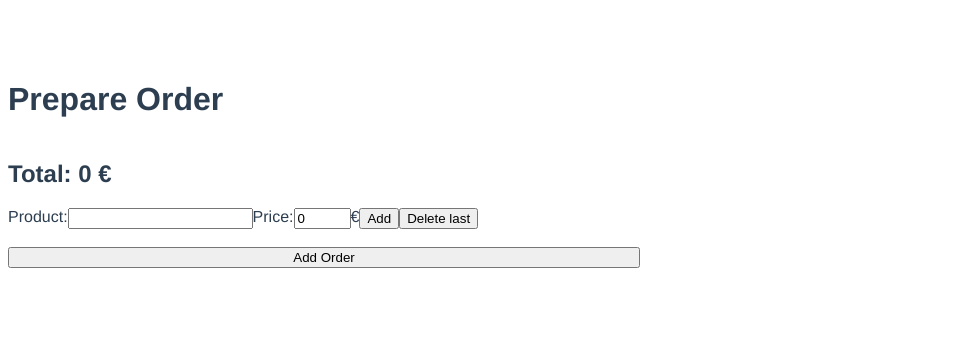
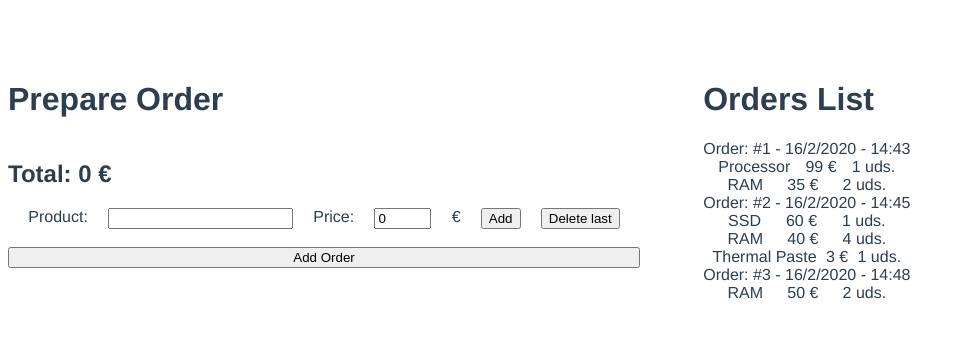
Before and after one commit to enm1986/PC5-App-Comandes, a Vue app: page / in a window 1280 px wide. Shown: the top 338 px of the page, without its empty margins (0-965 px from the left). Built offline with nearby package versions, Linux system fonts and the light colour scheme; data requests are answered from the project's data file.

Commit message:
Listar pedidos

```diff
--- a/src/App.vue
+++ b/src/App.vue
@@ -5,18 +5,21 @@
     <HelloWorld msg="Welcome to Your Vue.js App"/>
     -->
     <PrepareOrder />
+    <ListOrders />
   </div>
 </template>
 
 <script>
 //import HelloWorld from './components/HelloWorld.vue'
 import PrepareOrder from "./components/PrepareOrder.vue";
+import ListOrders from "./components/ListOrders.vue";
 
 export default {
   name: "App",
   components: {
     //HelloWorld
-    PrepareOrder
+    PrepareOrder,
+    ListOrders
   }
 };
 </script>
@@ -26,5 +29,7 @@ export default {
   font-family: Avenir, Helvetica, Arial, sans-serif;
   color: #2c3e50;
   margin-top: 60px;
+  display: flex;
+  justify-content: space-between;
 }
 </style>
--- /dev/null
+++ b/src/components/ListOrders.vue
@@ -0,0 +1,57 @@
+<template>
+  <div class="order-list">
+    <h1>Orders List</h1>
+    <div class="order" v-for="order in list" v-bind:key="order.id">
+      <span>Order: #{{ order.id }} - {{ order.date }}</span>
+      <div class="item" v-for="item in order.list" v-bind:key="item.id">
+        <span>{{item.name}}</span>
+        <span>{{item.price}} €</span>
+        <span>{{item.quantity}} uds.</span>
+      </div>
+      <!--<button v-on:click="updateOrder(item)">Update</button>-->
+      <!--<button v-on:click="deleteOrder(item)">Delete</button>-->
+    </div>
+  </div>
+</template>
+
+<script>
+export default {
+  name: "ListOrders",
+  data: function() {
+    return {
+      list: null
+    };
+  },
+
+  methods: {
+    fetchData: function() {
+      fetch("http://localhost:3000/orders")
+        .then(response => response.json())
+        .then(json => (this.list = json));
+    }
+  },
+
+  mounted() {
+    this.fetchData();
+  }
+};
+</script>
+
+<!-- Add "scoped" attribute to limit CSS to this component only -->
+<style scoped>
+.order-list {
+  flex-basis: 45%;
+  display: flex;
+  flex-direction: column;
+  align-items: flex-start;
+}
+
+.order {
+  display: flex;
+  flex-direction: column;
+}
+.item {
+  display: flex;
+  justify-content: space-evenly;
+}
+</style>
--- a/src/components/PrepareOrder.vue
+++ b/src/components/PrepareOrder.vue
@@ -87,6 +87,7 @@ export default {
         .then(json => console.log(json));
 
       this.list = [];
+
     }
   }
 };
@@ -105,14 +106,14 @@ function myDateString() {
 <!-- Add "scoped" attribute to limit CSS to this component only -->
 <style scoped>
 .prepare-order {
+  flex-basis: 50%;
   display: flex;
   flex-direction: column;
-  width: 50%;
 }
 
 .prepare-menu {
   display: flex;
-  justify-content: flex-start;
+  justify-content: space-evenly;
 }
 
 .card {
```
